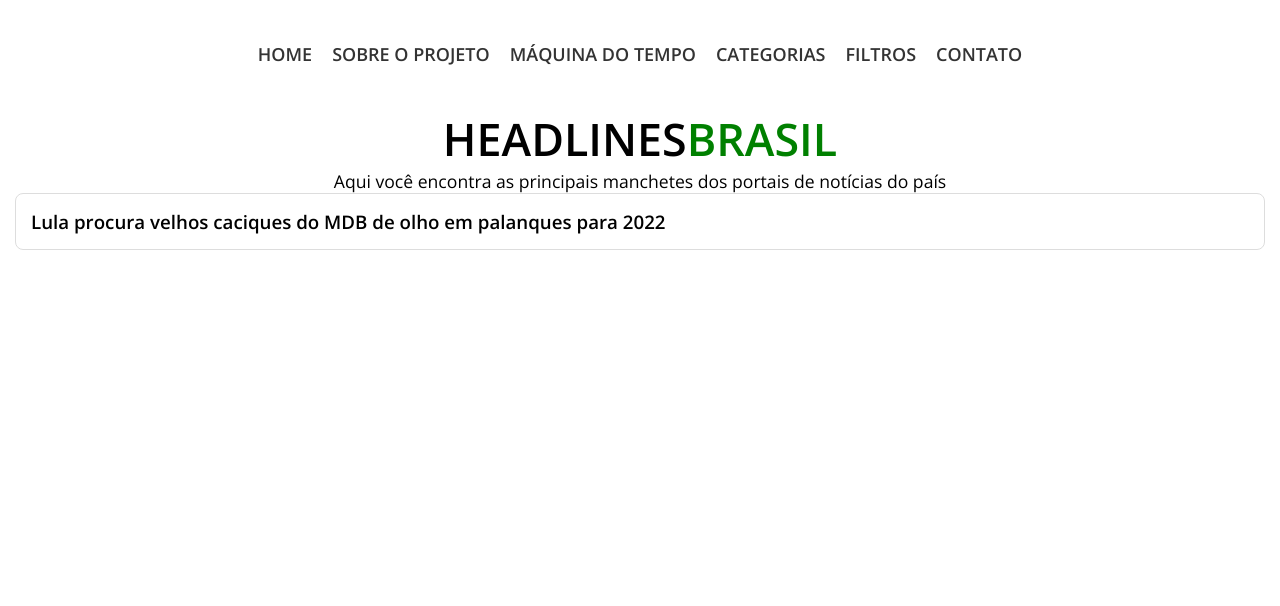
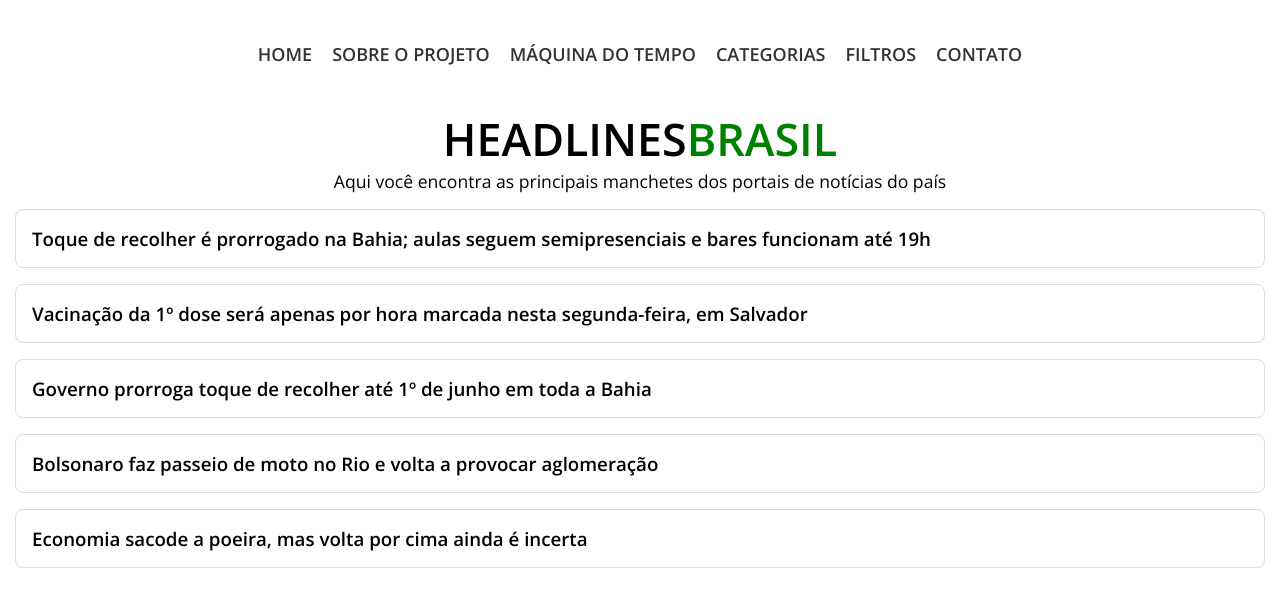
Before and after one commit to amaurysoares/headlinesbr-frontend, a Next.js app: page / in a window 1280 px wide. Shown: the top 606 px of the page. Built offline with nearby package versions, Linux system fonts and the light colour scheme.

Commit message:
Use folder components; Add dummy posts(headlines)

```diff
--- a/src/components/postcard.tsx
+++ /dev/null
@@ -1,14 +0,0 @@
-import styled from 'styled-components'
-
-const PostCardWrapper = styled.div`
-  border: 1px solid #dddddd;
-  border-radius: 8px;
-  padding: 15px;
-  a {
-    color: inherit;
-    &:hover {
-      color: #333333;
-    }
-  }
-`
-export default PostCardWrapper
--- /dev/null
+++ b/src/components/postcard/index.tsx
@@ -0,0 +1,22 @@
+import 'react'
+
+import { Container, Title } from './styles'
+
+type Post = {
+    title: string,
+    url: string,
+}
+
+type PostCardProps = {
+    post: Post,
+}
+
+const PostCard = (props: PostCardProps) => {
+    return (
+        <Container href={props.post.url} target="_blank">
+            <Title>{props.post.title}</Title>
+        </Container>
+    )
+}
+
+export default PostCard
--- /dev/null
+++ b/src/components/postcard/styles.tsx
@@ -0,0 +1,23 @@
+import styled from 'styled-components'
+
+const Container = styled.a`
+  border: 0.063rem solid #dddddd;
+  border-radius: 0.5rem;
+  color: inherit;
+  display: block;
+  margin-top: 1rem;
+  margin-bottom: 1rem;
+  padding: 1rem;
+  &:hover {
+    color: #333333;
+  }
+`
+
+const Title = styled.h3`
+
+`
+
+export {
+    Container,
+    Title
+}
--- a/src/pages/index.tsx
+++ b/src/pages/index.tsx
@@ -2,8 +2,45 @@ import React from 'react'
 import Head from 'next/head'
 import Container from '../components/container'
 import Header from '../components/header'
-import PostCardWrapper from '../components/postcard'
-import Title from '../components/postcard'
+import PostCard from '../components/postcard'
+
+const posts = [
+  {
+    "id": "60aab62a7fc5682cf9aed102",
+    "portal_id": 11,
+    "title": "Toque de recolher é prorrogado na Bahia; aulas seguem semipresenciais e bares funcionam até 19h",
+    "url": "https://www.bnews.com.br/noticias/principal/coronavirus/308585,toque-de-recolher-e-prorrogado-na-bahia-aulas-seguem-semipresenciais-e-bares-funcionam-ate-19h.html",
+    "created_at": "2021-05-23T20:08:10.464Z"
+  },
+  {
+    "id": "60aab0b67fc5682cf9aed0d2",
+    "portal_id": 7,
+    "title": "Vacinação da 1º dose será apenas por hora marcada nesta segunda-feira, em Salvador",
+    "url": "https://www.metro1.com.br/noticias/cidade/107368,vacinacao-da-1o-dose-sera-apenas-por-hora-marcada-nesta-segunda-feira-em-salvador",
+    "created_at": "2021-05-23T19:44:54.401Z"
+  },
+  {
+    "id": "60aab0797fc5682cf9aed0cf",
+    "portal_id": 9,
+    "title": "Governo prorroga toque de recolher até 1º de junho em toda a Bahia",
+    "url": "https://www.correio24horas.com.br/noticia/nid/governo-prorroga-toque-de-recolher-ate-1o-de-junho-em-toda-a-bahia/",
+    "created_at": "2021-05-23T19:43:53.615Z"
+  },
+  {
+    "id": "60aaa57a7fc5682cf9aed071",
+    "portal_id": 7,
+    "title": "Bolsonaro faz passeio de moto no Rio e volta a provocar aglomeração",
+    "url": "https://www.metro1.com.br/noticias/brasil/107369,bolsonaro-faz-passeio-de-moto-no-rio-e-volta-a-provocar-aglomeracao",
+    "created_at": "2021-05-23T18:56:58.14Z"
+  },
+  {
+    "id": "60aaa2547fc5682cf9aed056",
+    "portal_id": 8,
+    "title": "Economia sacode a poeira, mas volta por cima ainda é incerta",
+    "url": "https://exame.com/exame-in/economia-sacode-a-poeira-mas-volta-por-cima-ainda-e-incerta/",
+    "created_at": "2021-05-23T18:43:30.96Z"
+  }
+]
 
 const Home: React.FC = () => {
   return (
@@ -13,11 +50,7 @@ const Home: React.FC = () => {
       </Head>
       <Container>
         <Header />
-        <PostCardWrapper>
-          <h3>
-            Lula procura velhos caciques do MDB de olho em palanques para 2022
-          </h3>
-        </PostCardWrapper>
+        {posts.map((post) => <PostCard key={post.id} post={post}></PostCard>)}
       </Container>
     </div>
   )
--- a/src/styles/global.ts
+++ b/src/styles/global.ts
@@ -13,6 +13,7 @@ export default createGlobalStyle`
 
     a {
         cursor: pointer;
+        text-decoration: none;
     }
 
 
```
